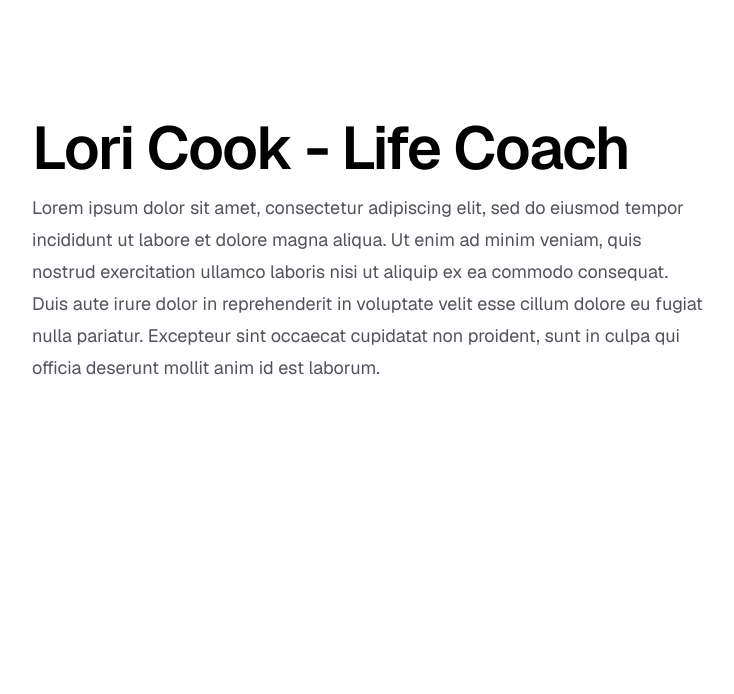
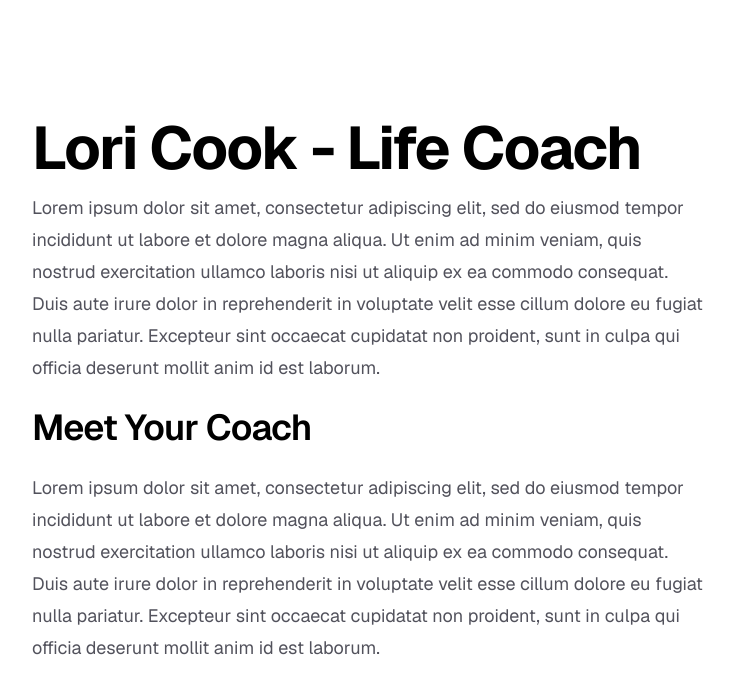
Before and after one commit to jacobsmith95/LC4LC, a Next.js app in the folder lc4lc/: page / in a window 1280 px wide. Shown: the top 694 px of the page, without its empty margins (96-830 px from the left). Built offline with nearby package versions, Linux system fonts and the light colour scheme.

Commit message:
added second heading

```diff
--- a/lc4lc/app/page.tsx
+++ b/lc4lc/app/page.tsx
@@ -1,11 +1,11 @@
-import Image from "next/image";
+
 
 export default function Home() {
   return (
     <div className="flex min-h-screen items-center justify-center bg-zinc-50 font-sans ">
       <main className="flex min-h-screen w-full max-w-6xl flex-col items-center justify-between py-32 px-16 bg-white sm:items-start">
         <div className="flex flex-col items-center gap-6 text-center sm:items-start sm:text-left">
-          <h1 className="max-w-3xl text-6xl font-semibold leading-10 tracking-tight text-black">
+          <h1 className="max-w-3xl text-6xl font-bold leading-10 tracking-tight text-black">
             Lori Cook - Life Coach
           </h1>
           <p className="max-w-2xl text-lg leading-8 text-zinc-600">
@@ -13,7 +13,15 @@
             Ut enim ad minim veniam, quis nostrud exercitation ullamco laboris nisi ut aliquip ex ea commodo consequat.
             Duis aute irure dolor in reprehenderit in voluptate velit esse cillum dolore eu fugiat nulla pariatur.
             Excepteur sint occaecat cupidatat non proident, sunt in culpa qui officia deserunt mollit anim id est laborum.
-
+          </p>
+          <h2 className="max-w-3xl text-4xl font-semibold leading-10 tracking-tight text-black">
+            Meet Your Coach
+          </h2>
+          <p className="max-w-2xl text-lg leading-8 text-zinc-600">
+            Lorem ipsum dolor sit amet, consectetur adipiscing elit, sed do eiusmod tempor incididunt ut labore et dolore magna aliqua.
+            Ut enim ad minim veniam, quis nostrud exercitation ullamco laboris nisi ut aliquip ex ea commodo consequat.
+            Duis aute irure dolor in reprehenderit in voluptate velit esse cillum dolore eu fugiat nulla pariatur.
+            Excepteur sint occaecat cupidatat non proident, sunt in culpa qui officia deserunt mollit anim id est laborum.
           </p>
         </div>
       </main>
```
